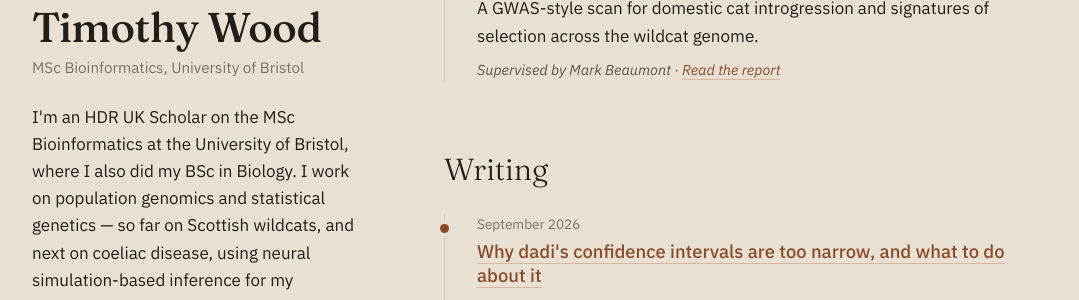
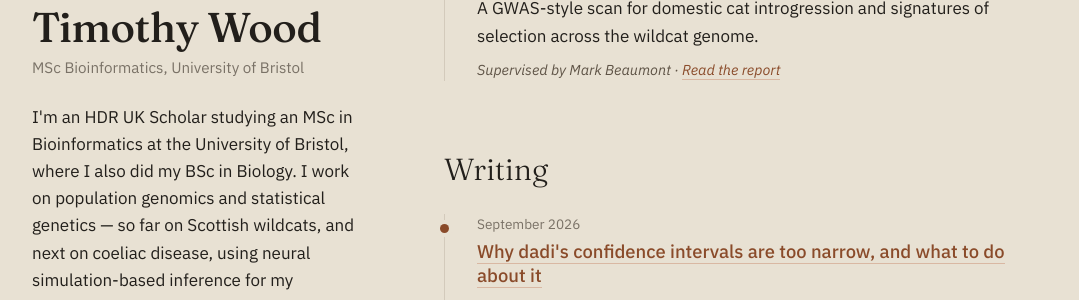
Before and after one commit to timj-wood/timj-wood.github.io, a Jekyll site: the page built from index.html, in a window 1280 px wide. Shown: the part 461-761 px from the top of the page, without its empty margins (100-1179 px from the left). Built offline with Jekyll 4.4.1, drawn with Linux system fonts in a browser that asks for light colours; some of the changed text lies outside the part shown.

Commit message:
Update index.html

```diff
--- a/index.html
+++ b/index.html
@@ -8,7 +8,7 @@ layout: default
       <h1>Timothy Wood</h1>
       <p class="role">MSc Bioinformatics, University of Bristol</p>
       <p class="bio">
-        I'm an HDR UK Scholar on the MSc Bioinformatics at the University of Bristol, where I also did my BSc in Biology.
+        I'm an HDR UK Scholar studying an MSc in Bioinformatics at the University of Bristol, where I also did my BSc in Biology.
         I work on population genomics and statistical genetics — so far on Scottish wildcats, and next on coeliac disease, using neural simulation-based inference for my dissertation.
       </p>
      <ul class="links">
```
